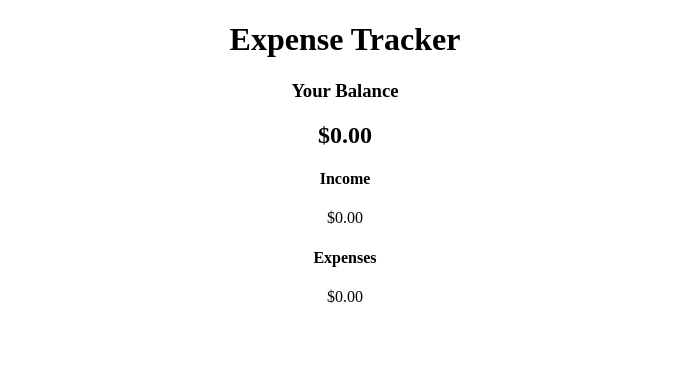
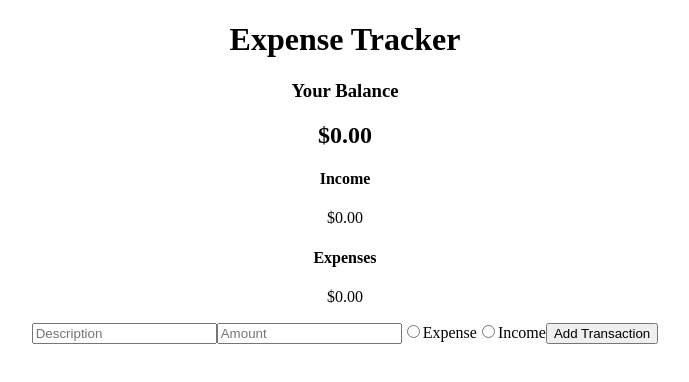
Before and after one commit to dominicmena/Expense-Tracker-React-Firebase, a React (Create React App) app: page /expense-tracker in a window 1280 px wide. Shown: the top 382 px of the page, without its empty margins (295-984 px from the left). Built offline with nearby package versions, Linux system fonts and the light colour scheme; no server answers.

Commit message:
created form with inputs and labels for expenses and income. added radio buttons for inputs

```diff
--- a/src/pages/expense-tracker/index.jsx
+++ b/src/pages/expense-tracker/index.jsx
@@ -1,7 +1,6 @@
 export const ExpenseTracker = () => {
-
-    return <div className="expense-tracker">
-
+  return (
+    <div className="expense-tracker">
       <div className="container">
         <h1>Expense Tracker</h1>
         <div className="balance">
@@ -18,6 +17,16 @@
             <p>$0.00</p>
           </div>
         </div>
+        <form className="add-transaction">
+          <input type="text" placeholder="Description" required />
+          <input type="number" placeholder="Amount" required/>
+          <input type="radio" id="expense" value="expense"/>
+          <label htmlFor="expense">Expense</label>
+          <input type="radio" id="income" value="income"/>
+          <label htmlFor="income">Income</label>
+          <button type="submit">Add Transaction</button>
+        </form>
       </div>
     </div>
+  );
 };
```
Lines whose indentation alone changed are shown as unchanged.
